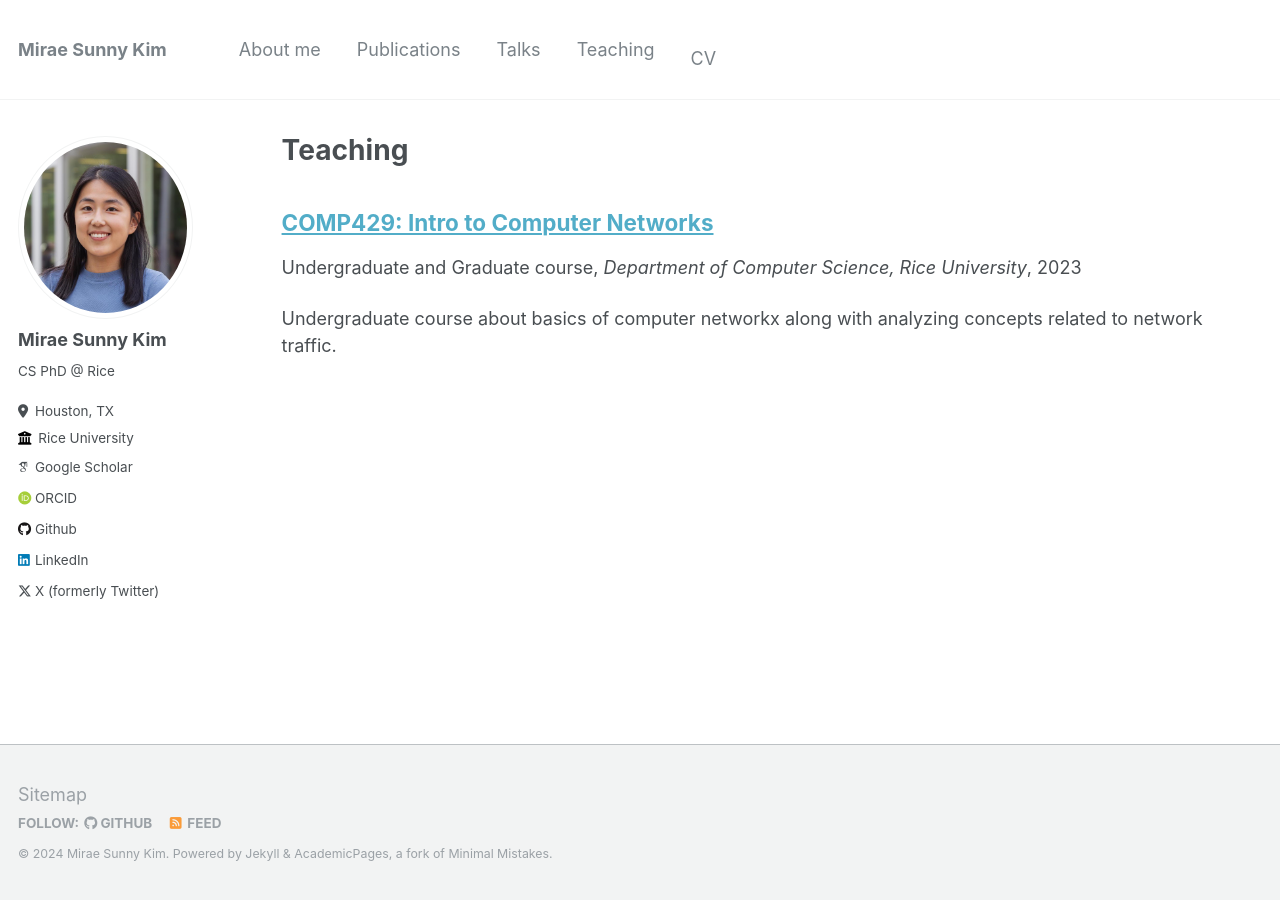
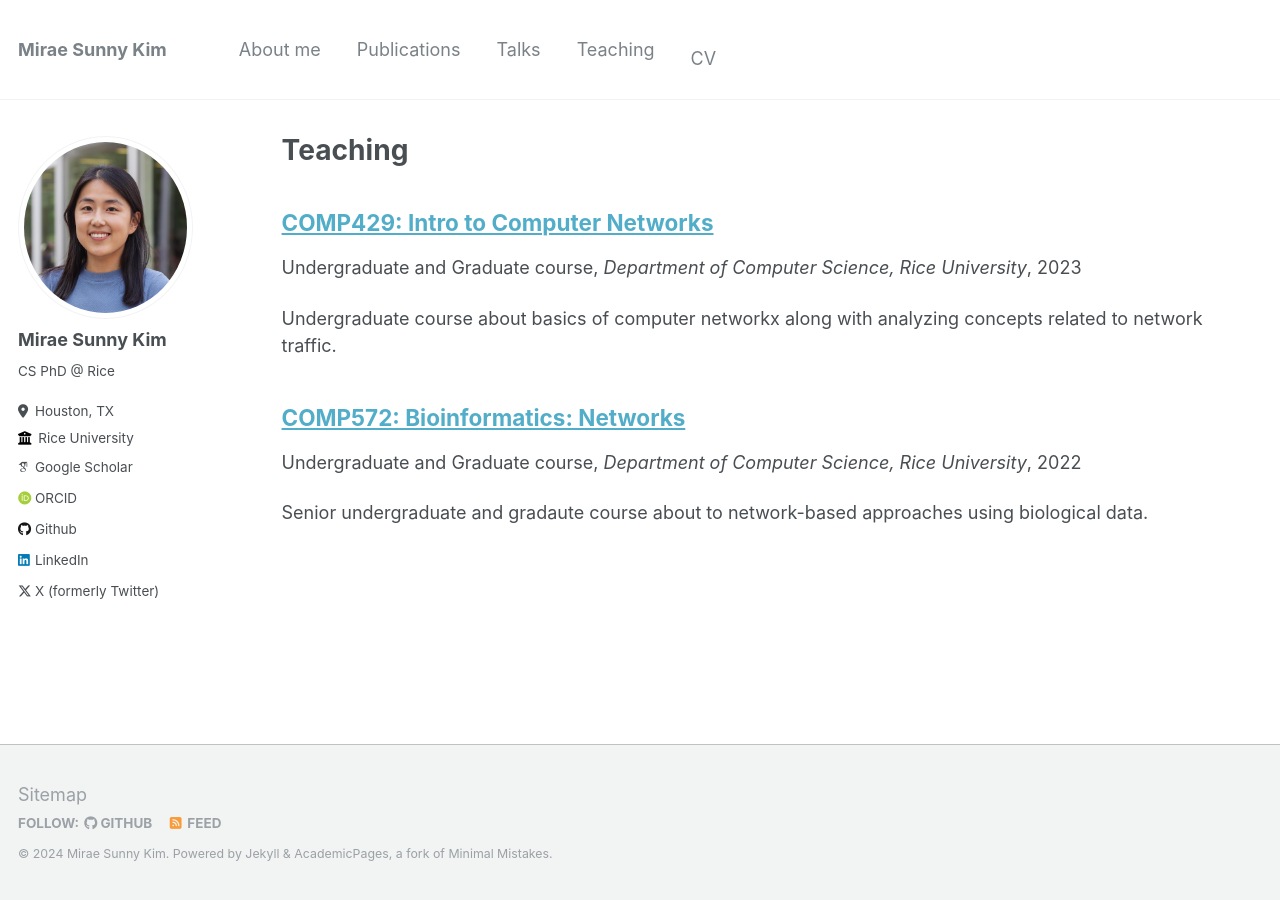
Before and after one commit to miraesunnykim/miraesunnykim.github.io, a Jekyll site: the page built from _pages/teaching.html, in a window 1280 px wide. Built offline with Jekyll 4.4.1, drawn with Linux system fonts in a browser that asks for light colours; some web fonts are replaced; a file with an impossible date is left out.

Commit message:
Update 2022-spring-COMP572.md

```diff
--- a/_teaching/2022-spring-COMP572.md
+++ b/_teaching/2022-spring-COMP572.md
@@ -4,7 +4,7 @@ collection: teaching
 type: "Undergraduate and Graduate course"
 permalink: /teaching/2022-spring-COMP572
 venue: "Department of Computer Science, Rice University"
-date: 202201
+date: 2022-01-01
 location: "Houston, TX"
 ---
 
```
